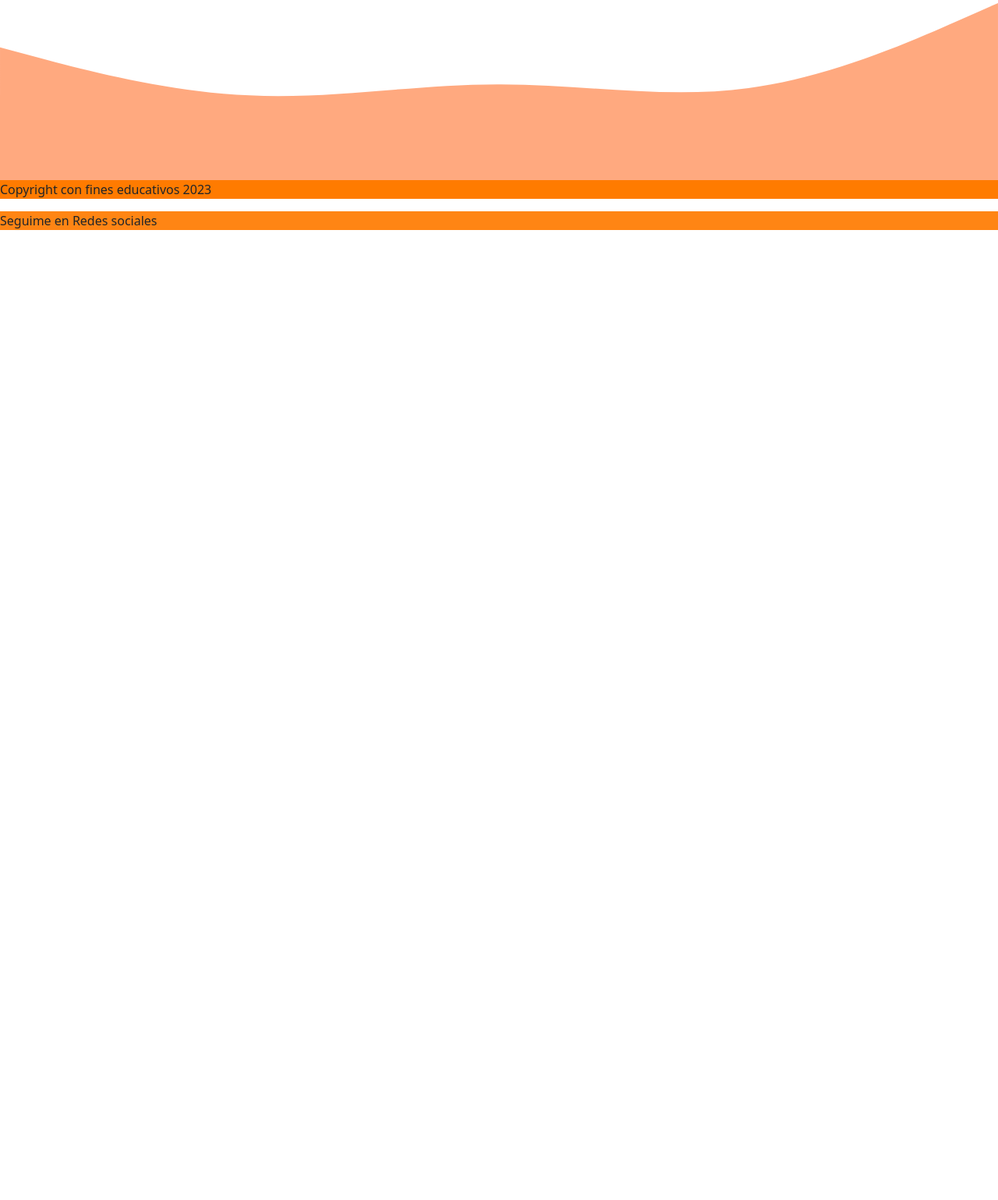
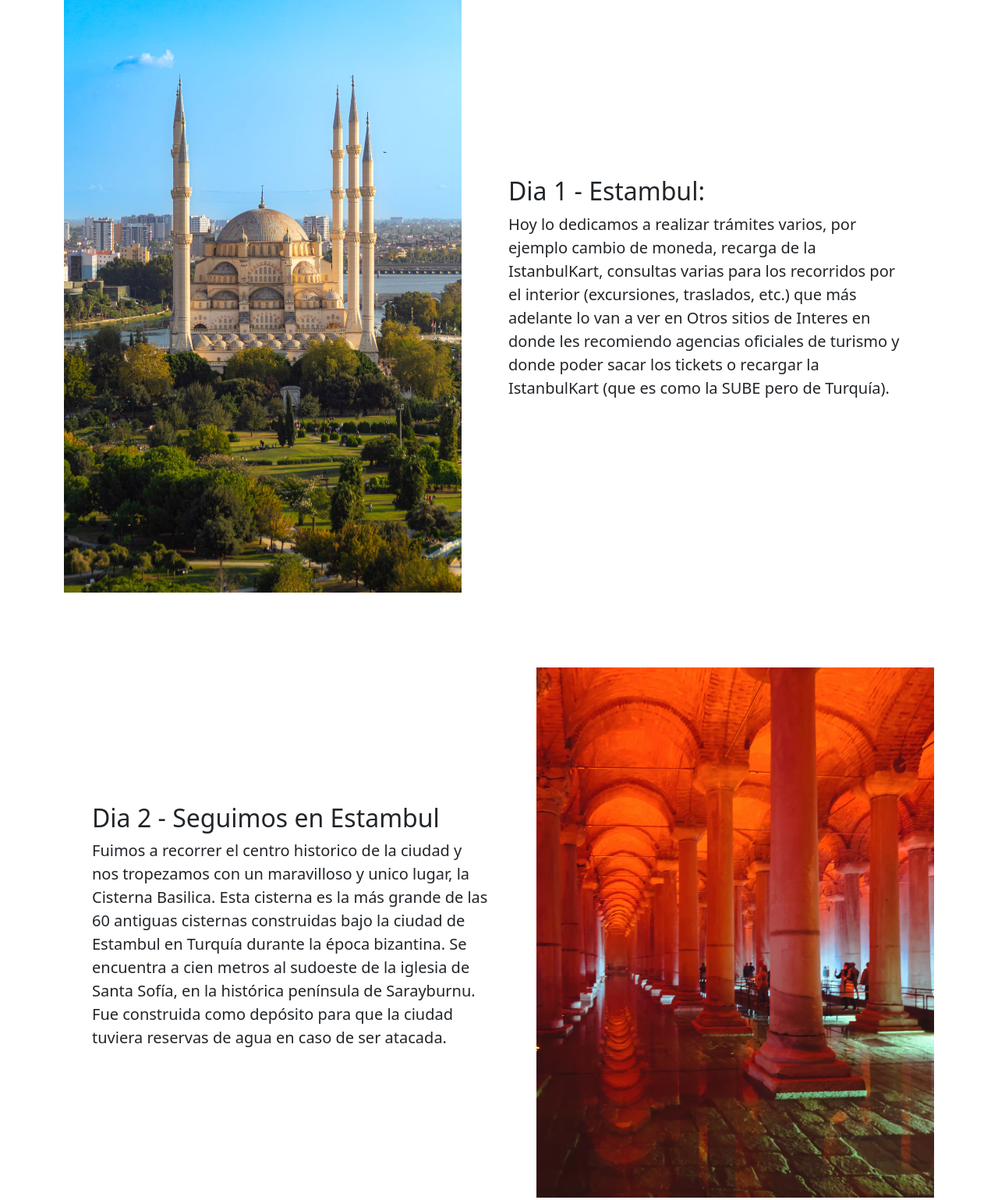
Before and after one commit to marielzdev/PreEntrega2-LopezMarielSabrina, a plain HTML site: page pages/blogdeviaje.html in a window 1280 px wide. Shown: the part 1253-2792 px from the top of the page at 78% size. Before the commit the page ends 1564 px from the top, so only its background shows below. Drawn offline with nearby package versions, Linux system fonts and the light colour scheme.

Commit message:
se incorpora contenido de blog con imagenes a blogdeviaje

```diff
--- a/pages/blogdeviaje.html
+++ b/pages/blogdeviaje.html
@@ -71,8 +71,7 @@
       <!--Fin de la Nav Bar-->
     </header>
     <main>
-      <!--carrousel de imagenes de viaje->
-        <!-- carrusel -->
+      <!--carrousel de imagenes de viaje-->
       <section id="inicio">
         <div
           id="carouselExampleControls"
@@ -159,8 +158,50 @@
           </button>
         </div>
       </section>
-
-      <!-- principal -->
+      <!-- blog -->
+      <section id="Dia 1" class="p-5">
+        <div class="container">
+          <div class="row align-items-center justify-content-between">
+            <div class="col-md">
+              <img src="../img/mesquita.jpeg" alt="" class="img-fluid" />
+            </div>
+            <div class="col-md p-5">
+              <h2>Dia 1 - Estambul:</h2>
+              <p class="lead">
+                Hoy lo dedicamos a realizar trámites varios, por ejemplo cambio
+                de moneda, recarga de la IstanbulKart, consultas varias para los
+                recorridos por el interior (excursiones, traslados, etc.) que
+                más adelante lo van a ver en Otros sitios de Interes en donde
+                les recomiendo agencias oficiales de turismo y donde poder sacar
+                los tickets o recargar la IstanbulKart (que es como la SUBE pero
+                de Turquía).
+              </p>
+            </div>
+          </div>
+        </div>
+      </section>
+      <section id="Dia 2" class="p-5">
+        <div class="container">
+          <div class="row align-items-center justify-content-between">
+            <div class="col-md p-5">
+              <h2>Dia 2 - Seguimos en Estambul</h2>
+              <p class="lead">
+                Fuimos a recorrer el centro historico de la ciudad y nos
+                tropezamos con un maravilloso y unico lugar, la Cisterna
+                Basilica. Esta cisterna es la más grande de las 60 antiguas
+                cisternas construidas bajo la ciudad de Estambul en Turquía
+                durante la época bizantina. Se encuentra a cien metros al
+                sudoeste de la iglesia de Santa Sofía, en la histórica península
+                de Sarayburnu. Fue construida como depósito para que la ciudad
+                tuviera reservas de agua en caso de ser atacada.
+              </p>
+            </div>
+            <div class="col-md">
+              <img src="../img/cisternabasilica.jpg" alt="" class="img-fluid" />
+            </div>
+          </div>
+        </div>
+      </section>
     </main>
     <!--aca comienza el footer-->
     <footer>
```
Also changed, not shown: img/cisternabasilica.jpg (added).
